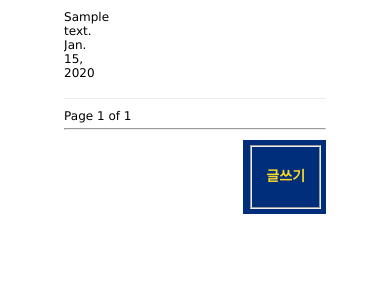
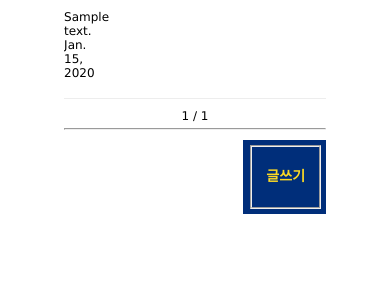
Before and after one commit to FullMooney/myweb, a Django app: template blog/templates/blog/post_all.html in a window 390 px wide. Shown: the part 320-620 px from the top of the page. Run offline with Django 3.2, Linux system fonts and the light colour scheme; the template is opened without the code that fills it: most values are stand-ins (such as "Sample title", 1, 10 or a date in 2020); some libraries are stand-ins or nearby versions.

Commit message:
모바일 메인 페이지 및 블로그 리스트 페이징 변경

```diff
--- a/blog/templates/blog/post_all.html
+++ b/blog/templates/blog/post_all.html
@@ -39,16 +39,16 @@
 
 	<div style="height: 10px;"></div>
 
-	<div>
+	<div style="text-align: center;">
 			<span>
 			{% if page_obj.has_previous  %}
-			<a href="?page={{ page_obj.previous_page_number }}">PreviousPage</a>
+				<a href="?page={{ page_obj.previous_page_number }}">◀</a>
 			{% endif  %}
 
-		Page {{ page_obj.number }} of {{ page_obj.paginator.num_pages }}
+			{{ page_obj.number }} / {{ page_obj.paginator.num_pages }}
 
 			{% if page_obj.has_next  %}
-			<a href="?page={{ page_obj.next_page_number }}">NextPage</a>
+				<a href="?page={{ page_obj.next_page_number }}">▶</a>
 			{% endif   %}
 			</span>
 		</div>
```
Also changed, not shown: templates/m/home.html (+12 -0 lines). Lines whose indentation alone changed are shown as unchanged.
